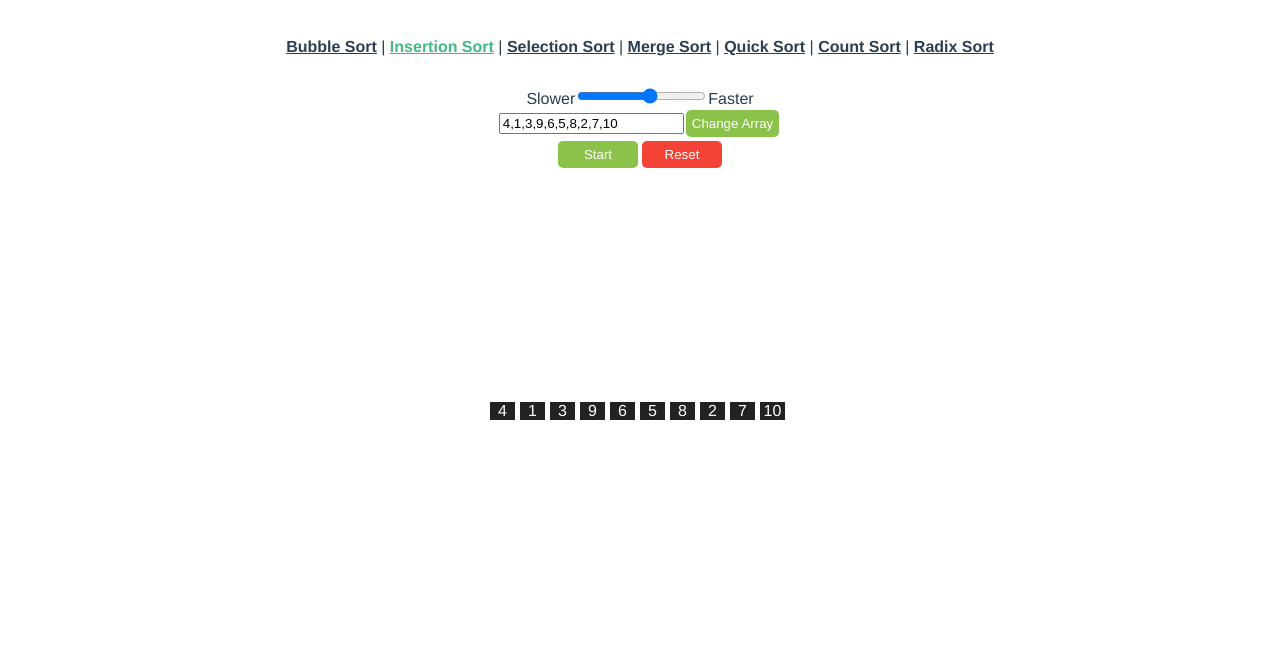
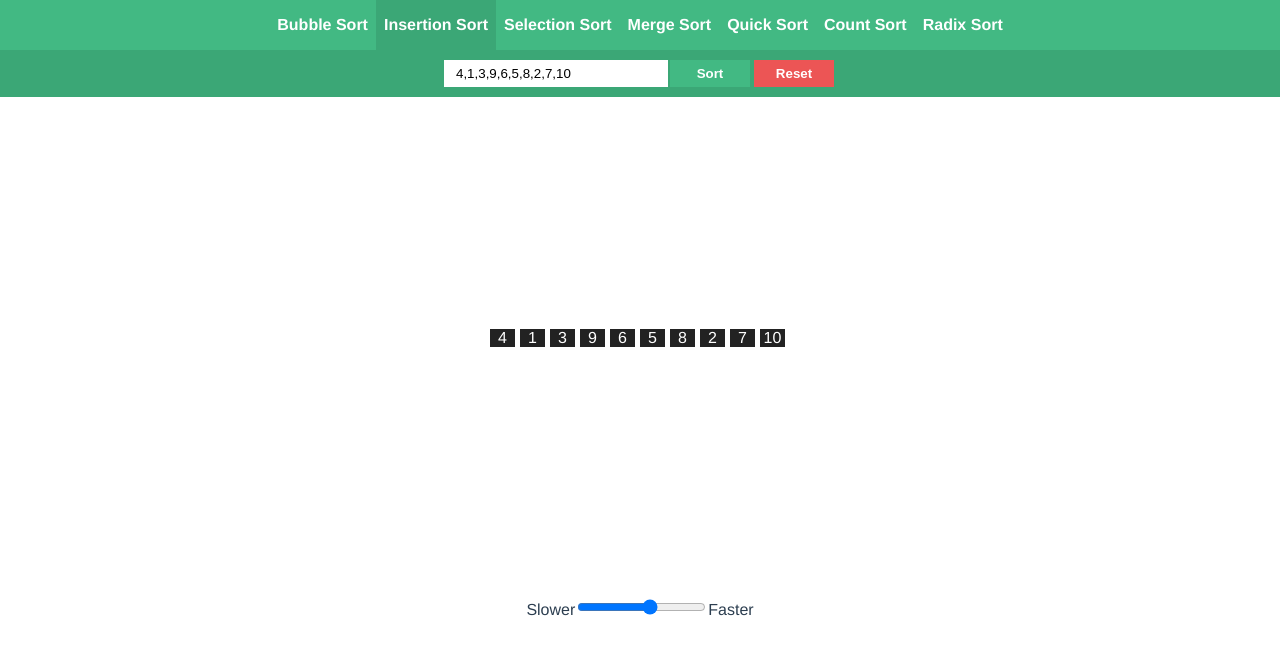
Before and after one commit to thesoumyaagrawal/Sorting-Algo-Visualizer, a Vue app: page /#/insertionSort in a window 1280 px wide. Shown: the top 654 px of the page. Built offline with nearby package versions, Linux system fonts and the light colour scheme.

Commit message:
Fixes issue with coloring of partitions, adds some basic styling

```diff
--- a/src/App.vue
+++ b/src/App.vue
@@ -1,5 +1,6 @@
 <template>
   <Navbar />
+  <router-view :key="key" :sleep="sleep" @clicked="handleReset" />
   <div>
     <span>Slower</span>
     <input
@@ -11,7 +12,6 @@
     />
     <span>Faster</span>
   </div>
-  <router-view :key="key" :sleep="sleep" @clicked="handleReset" />
 </template>
 
 <script>
@@ -43,6 +43,10 @@ export default {
 </script>
 
 <style>
+body {
+  margin: 0px;
+}
+
 #app {
   font-family: Avenir, Helvetica, Arial, sans-serif;
   -webkit-font-smoothing: antialiased;
@@ -60,13 +64,13 @@ export default {
 
 button {
   min-width: 80px;
-  background: #8bc34a;
+  background: #42b983;
   color: white;
   border: none;
-  border-radius: 5px;
   margin: 2px;
   padding: 6px;
   cursor: pointer;
+  font-weight: bold;
 }
 
 button:disabled {
@@ -74,26 +78,7 @@ button:disabled {
   cursor: default;
 }
 
-.col {
-  width: 25px;
-  color: white;
-  background: #222;
-  margin-right: 5px;
-}
-
-.active {
-  background: #6b9b37;
-}
-
-.done {
-  background: #ffeb3b;
-}
-
-.current {
-  background: #f44336;
-}
-
-.smaller {
-  background: #9c27b0;
+.reset {
+  background: #ec5555;
 }
 </style>
--- a/src/components/Header.vue
+++ b/src/components/Header.vue
@@ -1,12 +1,13 @@
 <template>
-  <p v-if="done">Done!</p>
-  <form v-on:submit="changeArray">
-    <div v-if="error && !started">{{ error }}</div>
-    <input text="text" :value="userInput" ref="newArray" />
-    <button type="submit" :disabled="started">Change Array</button>
-  </form>
-  <button type="submit" v-on:click="sort" :disabled="started">Start</button>
-  <button v-on:click="reset" class="reset">Reset</button>
+  <div id="header">
+    <form v-on:submit="changeArray">
+      <input id="array-input" text="text" :value="userInput" ref="newArray" />
+      <button type="submit" :disabled="started">Sort</button>
+      <button v-on:click="reset" class="reset">Reset</button>
+      <div v-if="error && !started" class="error">{{ error }}</div>
+    </form>
+  </div>
+  <span v-if="done">Done!</span>
 </template>
 
 <script>
@@ -62,9 +63,8 @@ export default {
         }
       }
 
-      if (!this.error) {
-        this.$emit("changeArray", array);
-      }
+      this.$emit("changeArray", array);
+      this.$emit("sort");
     },
 
     isInteger(value) {
@@ -75,7 +75,25 @@ export default {
 </script>
 
 <style scoped>
-.reset {
-  background: #f44336;
+#header {
+  display: flex;
+  justify-content: center;
+  padding: 8px 30%;
+  background: #3ba776;
+}
+
+#array-input {
+  border: 0;
+  padding: 6px 12px;
+  min-width: 200px;
+  outline: none;
+}
+
+.spacer {
+  flex-grow: 1;
+}
+
+.error {
+  color: #fad8d8;
 }
 </style>
--- a/src/components/Navbar.vue
+++ b/src/components/Navbar.vue
@@ -1,11 +1,11 @@
 <template>
   <div id="nav">
-    <router-link to="/">Bubble Sort</router-link> |
-    <router-link to="/insertionSort">Insertion Sort</router-link> |
-    <router-link to="/selectionSort">Selection Sort</router-link> |
-    <router-link to="/mergeSort">Merge Sort</router-link> |
-    <router-link to="/quickSort">Quick Sort</router-link> |
-    <router-link to="/countSort">Count Sort</router-link> |
+    <router-link to="/">Bubble Sort</router-link>
+    <router-link to="/insertionSort">Insertion Sort</router-link>
+    <router-link to="/selectionSort">Selection Sort</router-link>
+    <router-link to="/mergeSort">Merge Sort</router-link>
+    <router-link to="/quickSort">Quick Sort</router-link>
+    <router-link to="/countSort">Count Sort</router-link>
     <router-link to="/radixSort">Radix Sort</router-link>
   </div>
 </template>
@@ -21,16 +21,23 @@ a {
   color: #42b983;
 }
 #nav {
-  padding: 30px;
+  display: flex;
+  justify-content: center;
+  width: 100%;
+  background: #42b983;
 }
 
 #nav a {
   font-weight: bold;
+  padding: 16px 8px;
   color: #2c3e50;
+  justify-content: center;
+  text-decoration: none;
+  color: white;
 }
 
 #nav a.router-link-exact-active {
-  color: #42b983;
+  background: #3ba776;
 }
 
 ul {
--- a/src/components/RenderArray.vue
+++ b/src/components/RenderArray.vue
@@ -51,3 +51,28 @@ export default {
   },
 };
 </script>
+
+<style scoped>
+.col {
+  width: 25px;
+  color: white;
+  background: #222;
+  margin-right: 5px;
+}
+
+.active {
+  background: #6b9b37;
+}
+
+.done {
+  background: #ffeb3b;
+}
+
+.current {
+  background: #f44336;
+}
+
+.smaller {
+  background: #9c27b0;
+}
+</style>
--- a/src/views/MergeSort.vue
+++ b/src/views/MergeSort.vue
@@ -64,6 +64,7 @@ export default {
       this.partitions = newArray.map((element) => [element]);
       this.temp = Array(newArray.length).fill(0);
       this.max = Math.max(...newArray);
+      this.length = this.partitions.length;
     },
     async mergeSort() {
       this.started = true;
--- a/src/views/RadixSort.vue
+++ b/src/views/RadixSort.vue
@@ -151,7 +151,7 @@ export default {
 }
 
 .radix-bucket {
-  height: 200px;
+  height: 300px;
   display: flex;
   justify-content: center;
 }
```
